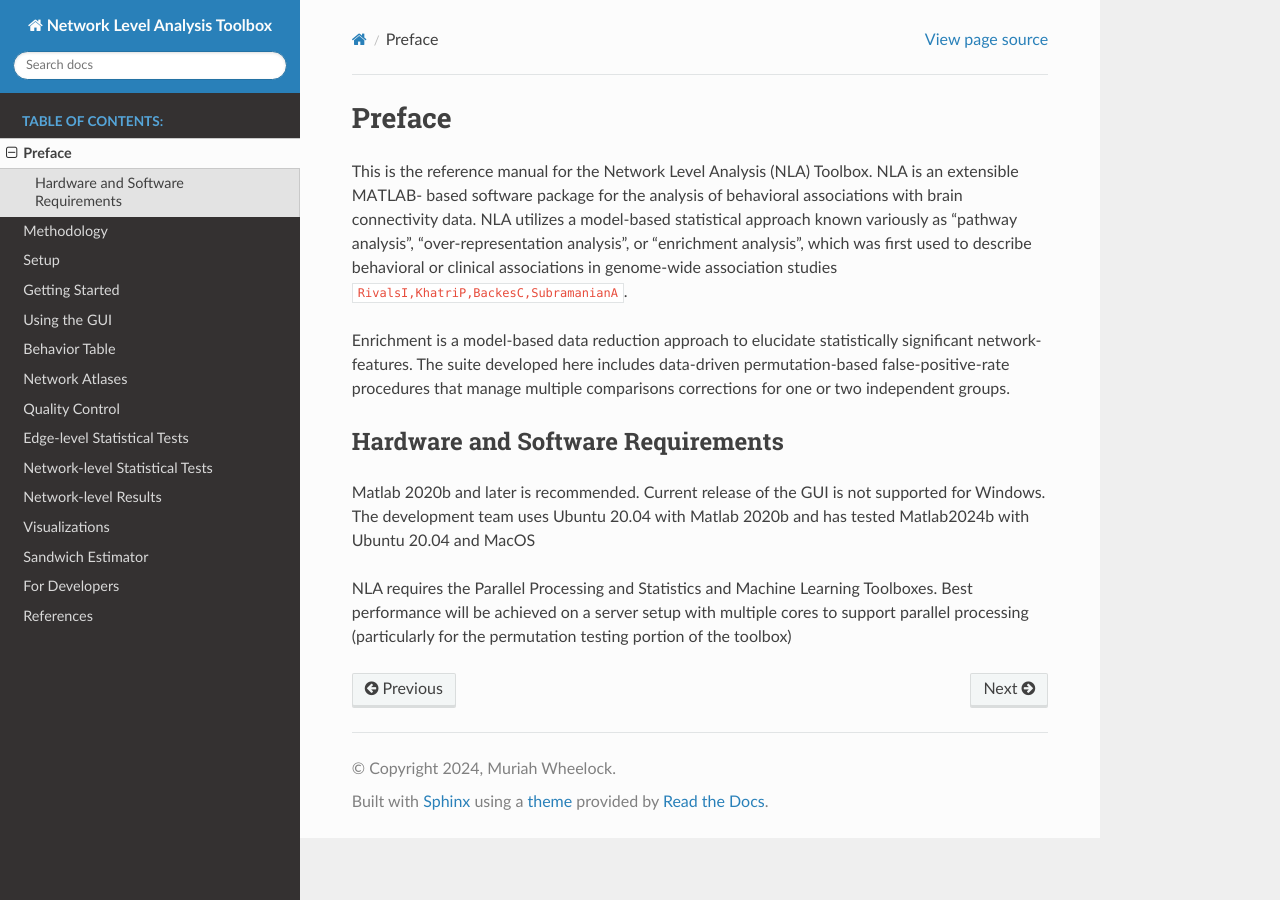
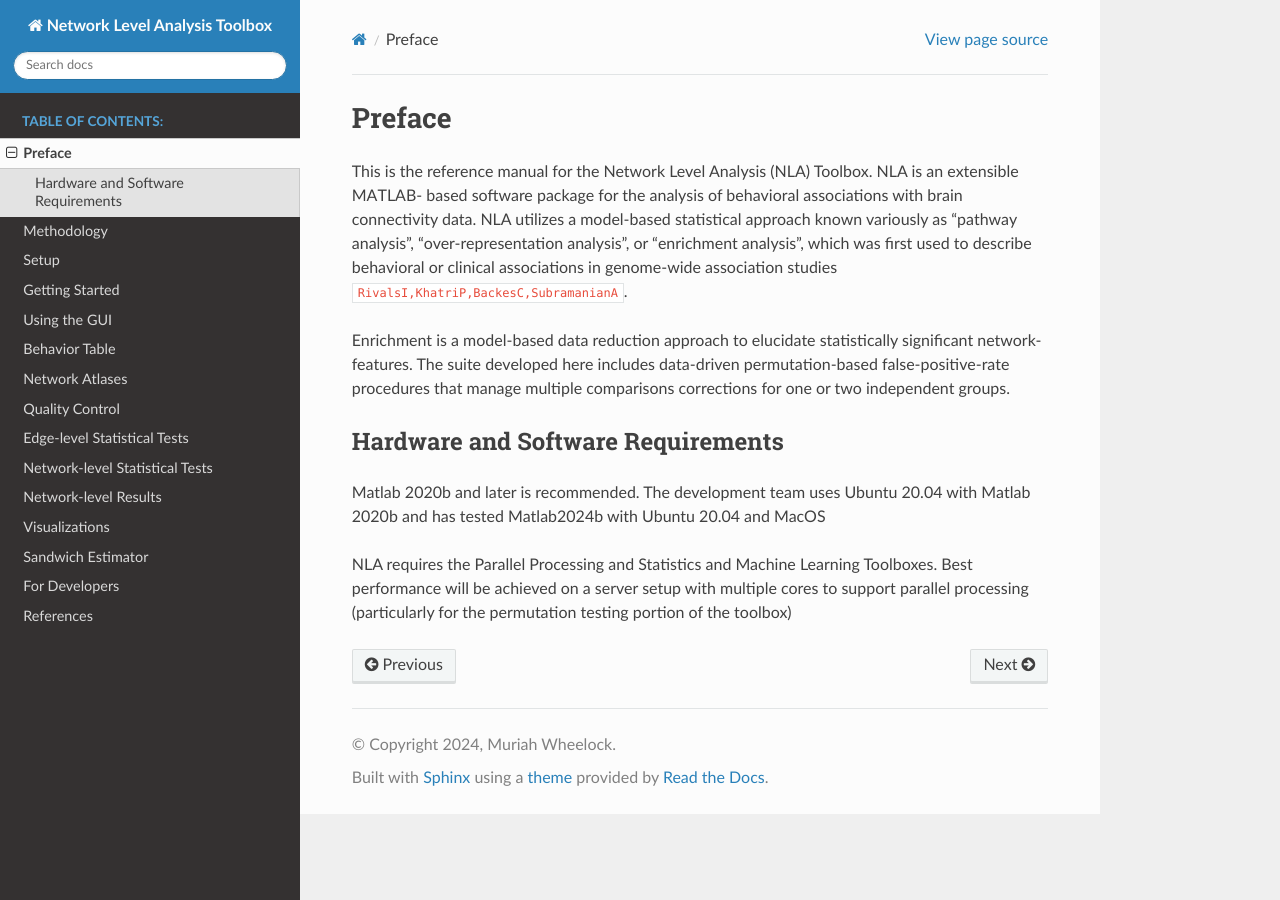
Before and after one commit to WheelockLab/NetworkLevelAnalysis, a Sphinx documentation site: the page built from docs/source/preface.rst, in a window 1280 px wide. Built offline with Sphinx 7.4.7 and the Read the Docs theme 3.1.0, drawn with Linux system fonts in a browser that asks for light colours; cross-references to code outside the pages are shown as plain code.

Commit message:
Remove incorrect message about not supporting Windows

```diff
--- a/docs/source/preface.rst
+++ b/docs/source/preface.rst
@@ -13,8 +13,7 @@ procedures that manage multiple comparisons corrections for one or two independe
 
 Hardware and Software Requirements
 ------------------------------------------
-Matlab 2020b and later is recommended. Current release of the GUI is not supported for
-Windows. The development team uses Ubuntu 20.04 with Matlab 2020b and has tested Matlab2024b with
+Matlab 2020b and later is recommended. The development team uses Ubuntu 20.04 with Matlab 2020b and has tested Matlab2024b with
 Ubuntu 20.04 and MacOS
 
 NLA requires the Parallel Processing and Statistics and Machine Learning Toolboxes. Best
```
